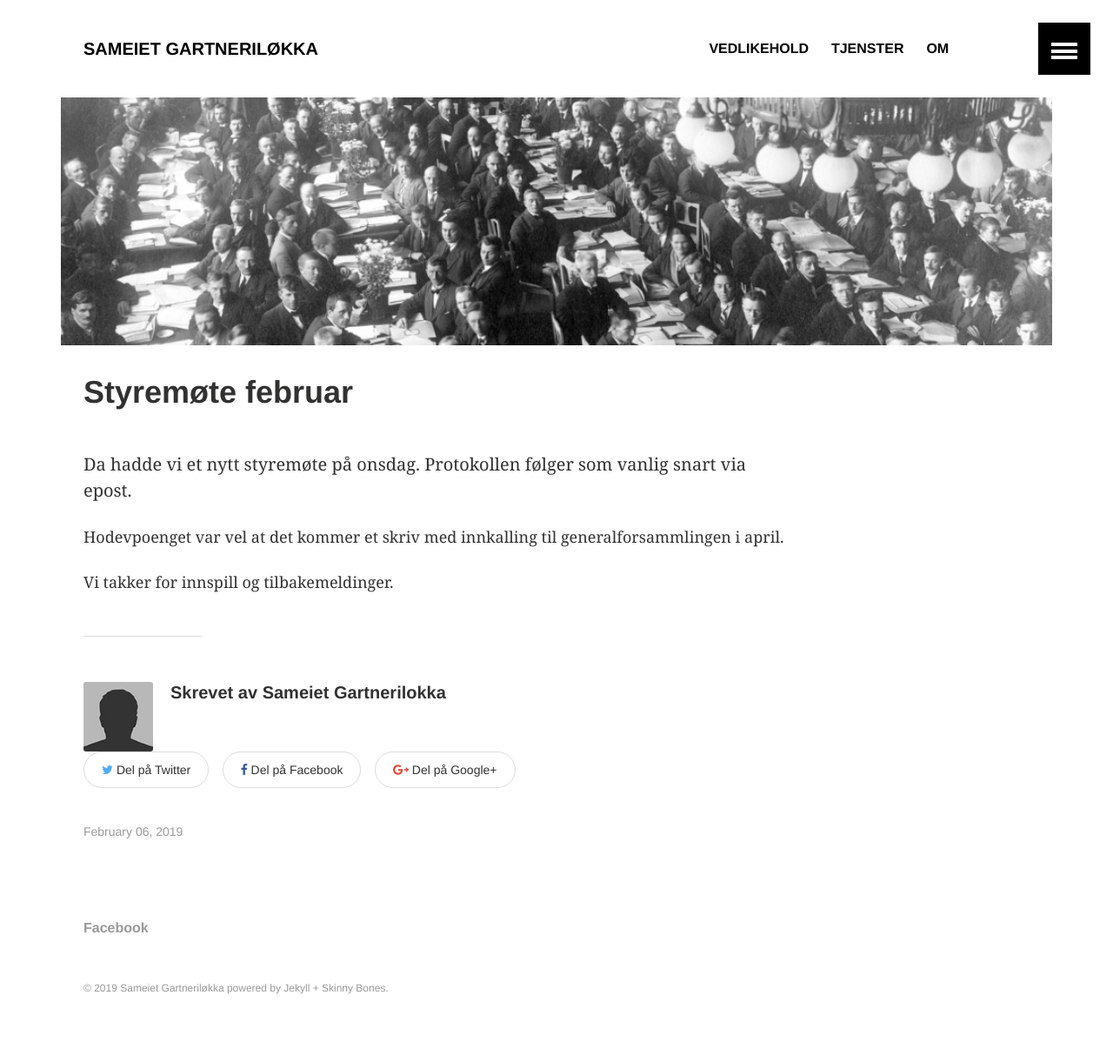
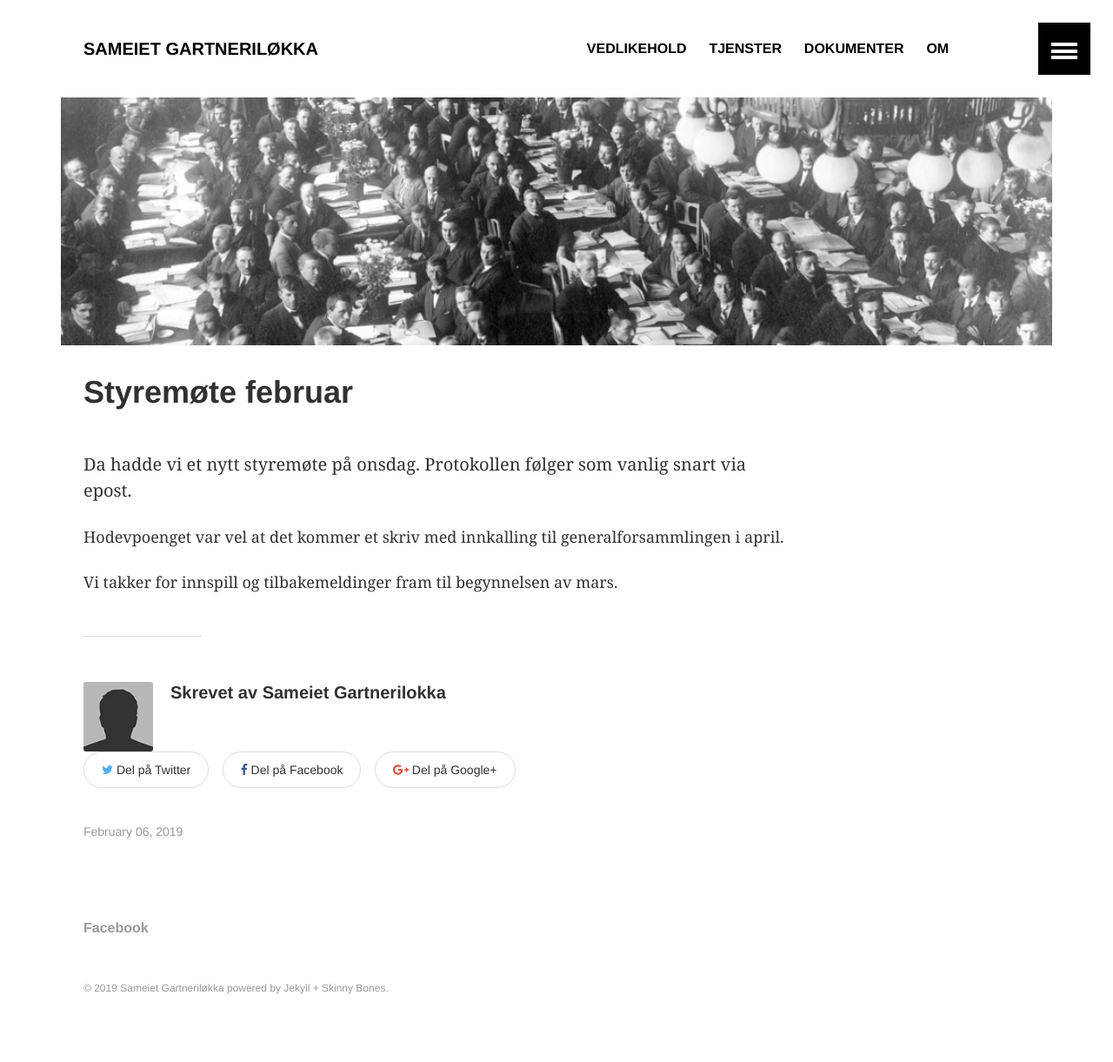
Before and after one commit to sameiet-gartnerilokka/sameiet-gartnerilokka.github.io, a Jekyll site: the page built from _posts/2019-02-06-styremøte_februar.md, in a window 1280 px wide. Shown: the whole page at 87% size. Built offline with Jekyll 4.4.1, drawn with Linux system fonts in a browser that asks for light colours.

Commit message:
General update

```diff
--- a/_data/navigation.yml
+++ b/_data/navigation.yml
@@ -10,6 +10,10 @@
   excerpt: Informasjon om tjenester i sameiet.
   image: home_white_200x200.png
 
+- title: Dokumenter
+  url: /dokumenter/
+  excerpt: Øffentlige dokumenter til sameiet.
+  image: home_white_200x200.png
 
 - title: Om
   url: /om/
--- a/_posts/2019-02-06-styremøte_februar.md
+++ b/_posts/2019-02-06-styremøte_februar.md
@@ -11,4 +11,4 @@ Da hadde vi et nytt styremøte på onsdag. Protokollen følger som vanlig snart
 
 Hodevpoenget var vel at det kommer et skriv med innkalling til generalforsammlingen i april.
 
-Vi takker for innspill og tilbakemeldinger.
+Vi takker for innspill og tilbakemeldinger fram til begynnelsen av mars.
```
Also changed, not shown: dokumenter.md (added, +7 -0 lines), 17 other files.
